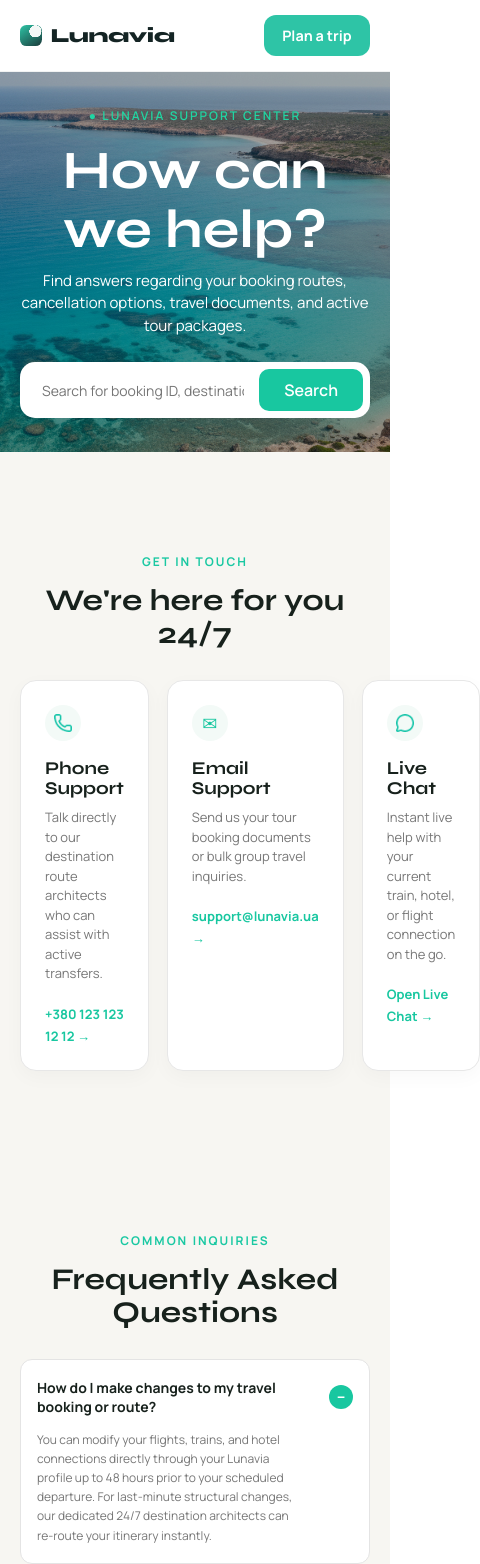
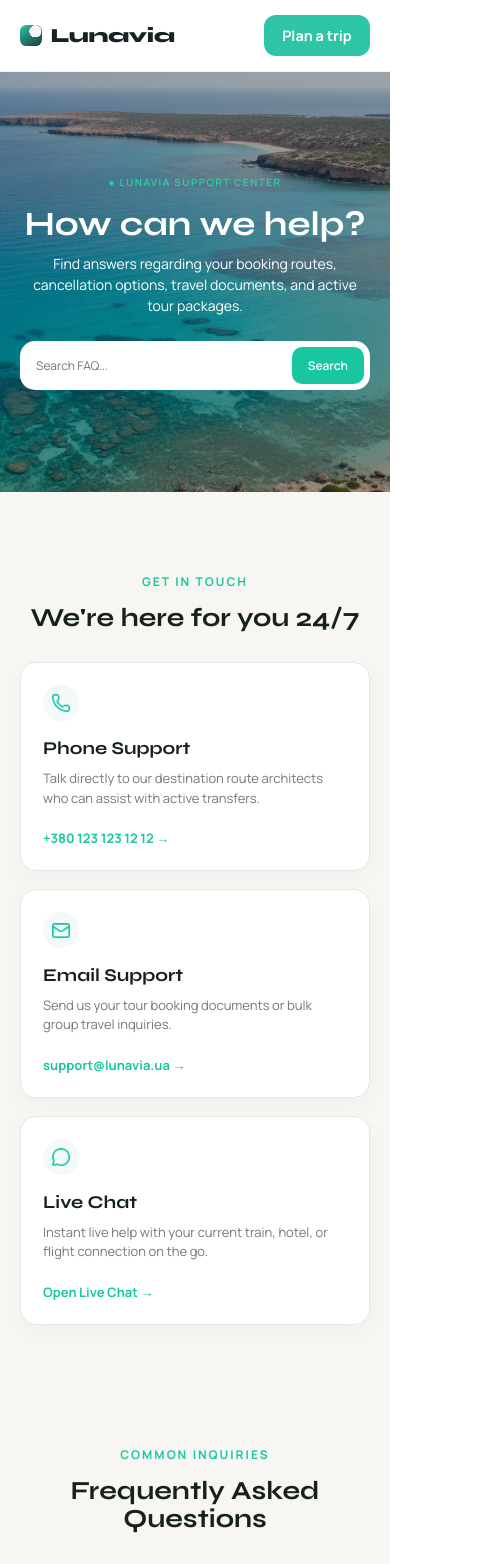
Before and after one commit to aabuiluk/lunavia, a React (Vite) app: page /support in a window 390 px wide. Shown: the top 1564 px of the page, 480 px wide, since content can reach past the window. Built offline with nearby package versions, Linux system fonts and the light colour scheme.

Commit message:
Fix support page review feedback

```diff
--- a/src/pages/SupportPage.css
+++ b/src/pages/SupportPage.css
@@ -1,7 +1,3 @@
-.support-page {
-    width: 100%;
-}
-
 .support-page {
   width: 100%;
   background: #f7f6f2;
@@ -342,3 +338,139 @@
   font-size: 12px;
   line-height: 1.6;
 }
+
+/*
+   TABLET
+ */
+
+@media (max-width: 900px) {
+  .support-hero {
+    height: 340px;
+  }
+
+  .support-hero__content {
+    max-width: 620px;
+    padding: 20px 30px;
+  }
+
+  .support-hero__title {
+    font-size: 42px;
+  }
+
+  .support-contact__grid {
+    grid-template-columns: repeat(2, 1fr);
+  }
+
+  .support-contact__container,
+  .support-faq__container {
+    max-width: 700px;
+  }
+}
+
+
+/*
+   MOBILE
+ */
+
+@media (max-width: 600px) {
+  .support-page {
+    gap: 40px;
+  }
+
+  /* HERO */
+
+  .support-hero {
+    height: 420px;
+  }
+
+  .support-hero__background {
+    object-position: center;
+  }
+
+  .support-hero__content {
+    padding: 20px;
+  }
+
+  .support-hero__label {
+    font-size: 10px;
+    letter-spacing: 1.5px;
+  }
+
+  .support-hero__title {
+    font-size: 34px;
+    line-height: 1.1;
+  }
+
+  .support-hero__description {
+    font-size: 14px;
+    max-width: 330px;
+  }
+
+  /* SEARCH */
+
+  .support-search {
+    max-width: 100%;
+    padding: 6px;
+  }
+
+  .support-search__input {
+    min-width: 0;
+    padding: 10px;
+    font-size: 12px;
+  }
+
+  .support-search__button {
+    padding: 10px 16px;
+    font-size: 12px;
+  }
+
+  /* CONTACT */
+
+  .support-contact {
+    padding: 40px 20px;
+  }
+
+  .support-contact__title {
+    font-size: 26px;
+  }
+
+  .support-contact__grid {
+    grid-template-columns: 1fr;
+  }
+
+  .support-card {
+    padding: 22px;
+  }
+
+  /* FAQ */
+
+  .support-faq {
+    padding: 40px 20px;
+  }
+
+  .support-faq__title {
+    font-size: 26px;
+  }
+
+  .support-faq__question {
+    font-size: 13px;
+  }
+
+  .support-faq__answer {
+    padding-right: 10px;
+  }
+}
+
+.support-card__link {
+  padding: 0;
+
+  border: none;
+  background: transparent;
+
+  color: #18c7a0;
+
+  font-size: 13px;
+  font-weight: 700;
+
+  cursor: pointer;
+}
--- a/src/pages/SupportPage.jsx
+++ b/src/pages/SupportPage.jsx
@@ -2,7 +2,8 @@ import './SupportPage.css'
 import heroImage from '../assets/support/support_img_one.png'
 import { useState } from 'react'
 import phoneIcon from '../assets/support/phone.png'
-import chatIcon from '../assets/support/massage.png'
+import chatIcon from '../assets/support/message.png'
+import mailIcon from '../assets/support/mail.png'
 
 export const pageMeta = {
     path: '/support',
@@ -11,6 +12,8 @@ export const pageMeta = {
 
 export default function SupportPage() {
     const [openFaq, setOpenFaq] = useState(0)
+    const [searchInput, setSearchInput] = useState('')
+    const [searchQuery, setSearchQuery] = useState('')
 
     const faqs = [
         {
@@ -44,6 +47,17 @@ export default function SupportPage() {
                 'Coverage depends on your insurance provider and the specific policy attached to your booking.',
         },
     ]
+    const filteredFaqs = faqs.filter((faq) => {
+        const query = searchQuery.toLowerCase().trim()
+
+        if (!query) return true
+
+        return (
+            faq.question.toLowerCase().includes(query) ||
+            faq.answer.toLowerCase().includes(query)
+        )
+    })
+
     return (
         <main className="support-page">
             <section className="support-hero">
@@ -73,12 +87,15 @@ export default function SupportPage() {
                         <input
                             className="support-search__input"
                             type="text"
-                            placeholder="Search for booking ID, destination, policies..."
+                            placeholder="Search FAQ..."
+                            value={searchInput}
+                            onChange={(event) => setSearchInput(event.target.value)}
                         />
 
                         <button
                             className="support-search__button"
                             type="button"
+                            onClick={() => setSearchQuery(searchInput)}
                         >
                             Search
                         </button>
@@ -117,7 +134,7 @@ export default function SupportPage() {
 
                         <article className="support-card">
                             <div className="support-card__icon">
-                                ✉
+                               <img src={mailIcon} alt="" />
                             </div>
 
                             <h3>Email Support</h3>
@@ -144,9 +161,13 @@ export default function SupportPage() {
                                 or flight connection on the go.
                             </p>
 
-                            <a href="#">
+                            <button
+                                className="support-card__link"
+                                type="button"
+                                onClick={() => alert('Live Chat coming soon')}
+                            >
                                 Open Live Chat →
-                            </a>
+                            </button>
                         </article>
 
                     </div>
@@ -164,7 +185,7 @@ export default function SupportPage() {
                     </h2>
 
                     <div className="support-faq__list">
-                        {faqs.map((faq, index) => {
+                        {filteredFaqs.map((faq, index) => {
                             const isOpen = openFaq === index
 
                             return (
@@ -177,6 +198,8 @@ export default function SupportPage() {
                                         className="support-faq__question"
                                         type="button"
                                         onClick={() => setOpenFaq(isOpen ? -1 : index)}
+                                        aria-expanded={isOpen}
+                                        aria-controls={`faq-answer-${index}`}
                                     >
                                         <span>{faq.question}</span>
 
@@ -186,7 +209,10 @@ export default function SupportPage() {
                                     </button>
 
                                     {isOpen && (
-                                        <p className="support-faq__answer">
+                                        <p
+                                            id={`faq-answer-${index}`}
+                                            className="support-faq__answer"
+                                        >
                                             {faq.answer}
                                         </p>
                                     )}
```
Also changed, not shown: src/assets/support/mail.png (added), src/assets/support/message.png (renamed from src/assets/support/massage.png). Lines whose indentation alone changed are shown as unchanged.
